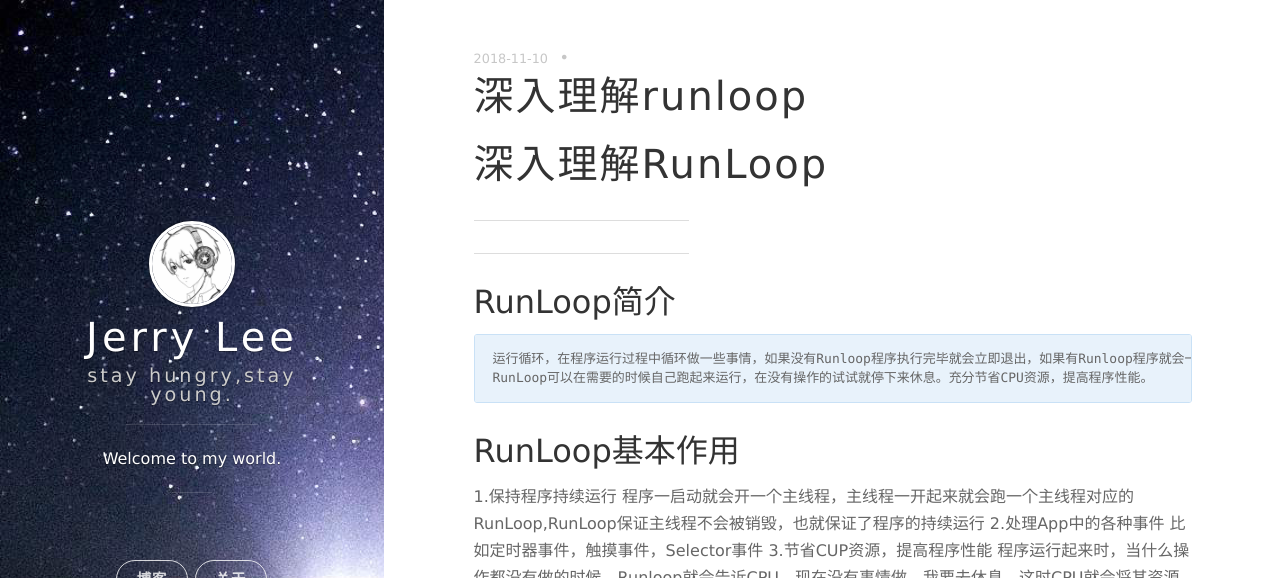
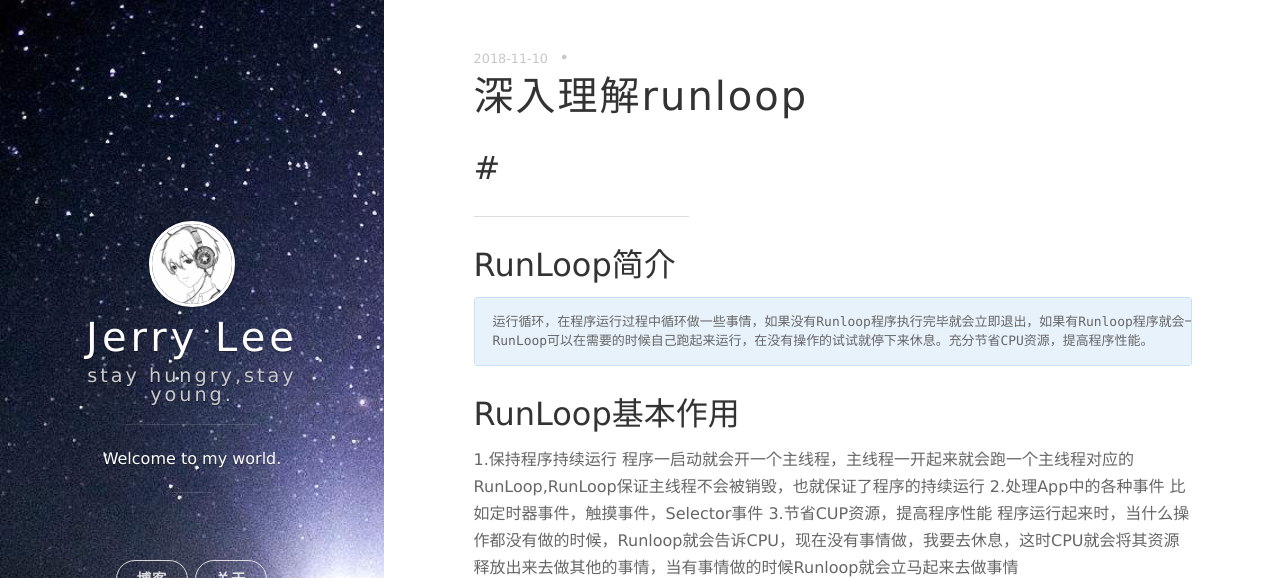
Before and after one commit to stevenlfg/stevenlfg.github.io, a Jekyll site: the page built from _posts/2018-11-10-深入理解RunLoop.md, in a window 1280 px wide and 900 px high, cut to the strip 0-578 px from the top of the window. Built offline with Jekyll 4.4.1, drawn with Linux system fonts in a browser that asks for light colours; nearby versions of some CDN libraries; our own code applies the rules of GitHub Pages for plain Markdown files; comment, search, counter and statistics services are not loaded.

Commit message:
add runloop

```diff
--- a/_posts/2018-11-10-深入理解RunLoop.md
+++ b/_posts/2018-11-10-深入理解RunLoop.md
@@ -1,4 +1,4 @@
-# 深入理解RunLoop
+#
 --------
 
 
@@ -36,6 +36,6 @@ UIApplicationMain函数内启动了RunLoop,程序不会马上退出，二是保
 ![WX20190404-174129.png-58.8kB][3]
 
 
-  [1]: http://static.zybuluo.com/stevenlfg/06r4dhqptxgw65bo8vtrla3h/1434508-467259882fa87be8.png
-  [2]: http://static.zybuluo.com/stevenlfg/y1ul69h5yftleupfjl8bkajp/WX20190404-174047.png
-  [3]: http://static.zybuluo.com/stevenlfg/psy66cu04stjwptqrcawezb9/WX20190404-174129.png
+[1]: http://static.zybuluo.com/stevenlfg/06r4dhqptxgw65bo8vtrla3h/1434508-467259882fa87be8.png
+[2]: http://static.zybuluo.com/stevenlfg/y1ul69h5yftleupfjl8bkajp/WX20190404-174047.png
+[3]: http://static.zybuluo.com/stevenlfg/psy66cu04stjwptqrcawezb9/WX20190404-174129.png
```
